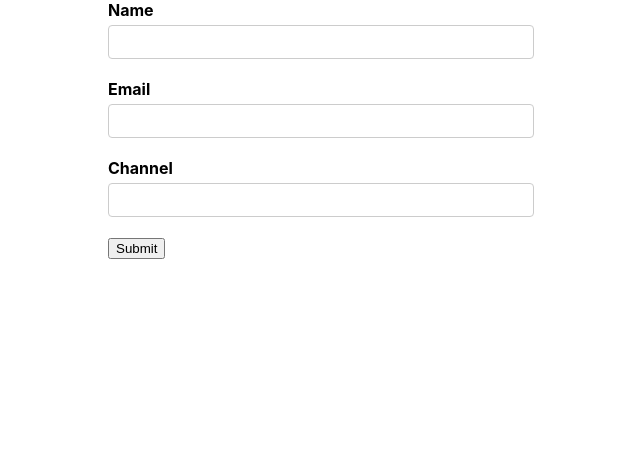
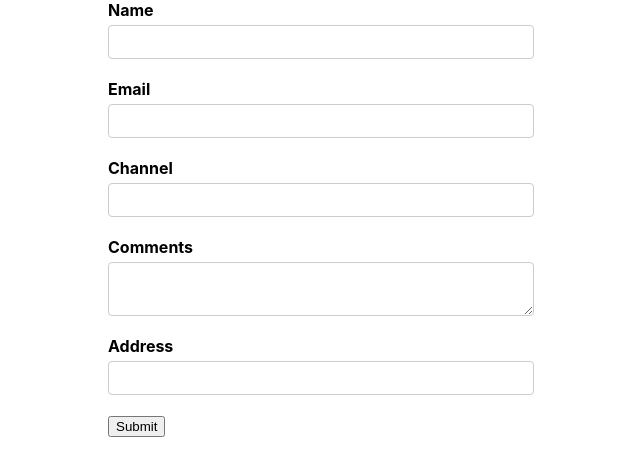
Before and after one commit to pashinde-ee/formik-demo, a React (Create React App) app: page / in a window 1280 px wide. Shown: the top 476 px of the page, without its empty margins (319-959 px from the left). Built offline with nearby package versions, Linux system fonts and the light colour scheme.

Commit message:
fields with props rendering'

```diff
--- a/src/components/YoutubeForm.js
+++ b/src/components/YoutubeForm.js
@@ -5,7 +5,9 @@ import * as Yup from 'yup';
 const initialValues = {
     name: "",
     email: "",
-    channel: ""
+    channel: "",
+    comments: "",
+    address: ""
 };
 
 const onSubmit = values => {
@@ -17,7 +19,8 @@ const validationSchema = Yup.object({
     email: Yup.string()
     .email('Invalid email')
     .required('Email field is required'),
-    channel: Yup.string().required('Channel field is required')
+    channel: Yup.string().required('Channel field is required'),
+    address:Yup.string().required('Address is required')
 })
 
 function YouTubeForm() {
@@ -55,6 +58,33 @@ function YouTubeForm() {
                     />
                     <ErrorMessage name="channel" />
                 </div>
+                <div className="form-control">
+                    <label htmlFor="comments">Comments</label>
+                    <Field
+                        as="textarea"
+                        type="text"
+                        id="comments"
+                        name="comments"
+                    />
+                    <ErrorMessage name="comments" />
+                </div>
+                <div className="form-control">
+                    <label htmlFor="address">Address</label>
+                    <Field name="address">
+                        {
+                            (props) => {
+                                const {field,form,meta} = props;
+                                return (
+                                    <div className="form-controle">
+                                        <input type="text" id="address" {...field} />
+                                        {meta.touched && meta.error ? <div>{meta.error}</div> : null}
+                                    </div>
+                                )
+                            }
+                        }
+                    </Field>
+                    <ErrorMessage name="comments" />
+                </div>
                 <button type="submit">Submit</button>
             </Form>
         </Formik>
```
